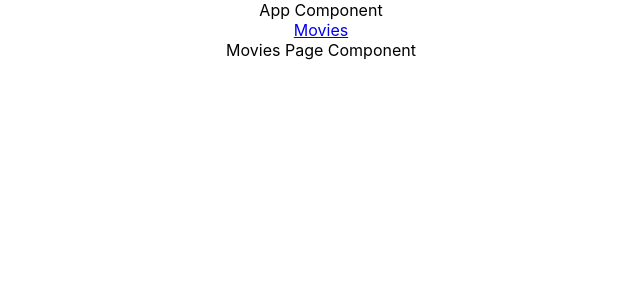
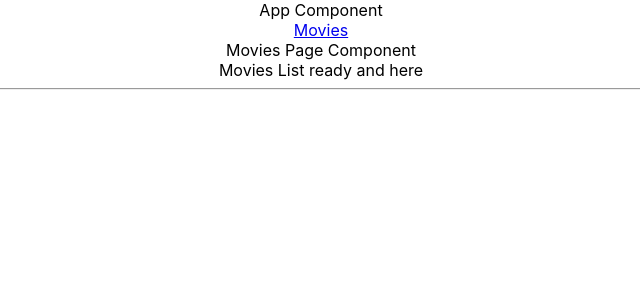
Before and after one commit to sinembr/movieapp_ui, a React (Create React App) app: page /movies in a window 1280 px wide. Shown: the top 300 px of the page, without its empty margins (319-959 px from the left). Built offline with nearby package versions, Linux system fonts and the light colour scheme.

Commit message:
create MovieList page

```diff
--- /dev/null
+++ b/src/components/MovieList.js
@@ -0,0 +1,19 @@
+//Created with rfcp snippet
+import React from 'react'
+import PropTypes from 'prop-types'
+
+function MovieList(movies) {
+  const movieList = <div>Movies List ready and here</div>
+  const emptyMessage =<div>There is no any movies yet</div>
+  return (
+    <div>
+      {movies.length === 0 ? emptyMessage : movieList}
+    </div>
+  )
+}
+
+MovieList.propTypes = {
+
+}
+
+export default MovieList
--- a/src/components/pages/MoviesPage.js
+++ b/src/components/pages/MoviesPage.js
@@ -1,19 +1,31 @@
 // Created with rcredux snippet
 import React, { Component } from 'react'
 import { connect } from 'react-redux'
+import moviesReducer from '../../reducers/moviesReducer'
+import PropTypes from 'prop-types'
+import MovieList from '../MovieList'
 
 export class MoviesPage extends Component {
+  static propTypes = {movies:PropTypes.array.isRequired}
   render() {
+    console.log(this.props)
     return (
       <div>
         Movies Page Component
+        <br />
+        <MovieList movies={this.props.movies}/>
+        <hr/>
       </div>
     )
   }
 }
 
-const mapStateToProps = (state) => ({
+// const mapStateToProps = (state) => ({
+//   movies:state.moviesReducer
+// })
 
+const mapStateToProps = ({moviesReducer}) => ({
+  movies:moviesReducer
 })
 
 const mapDispatchToProps = {
```
